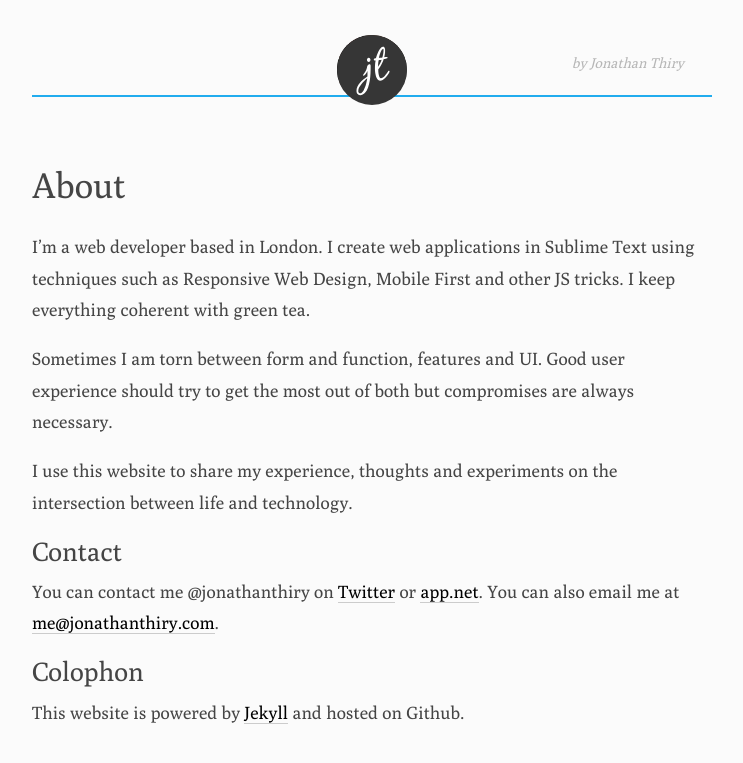
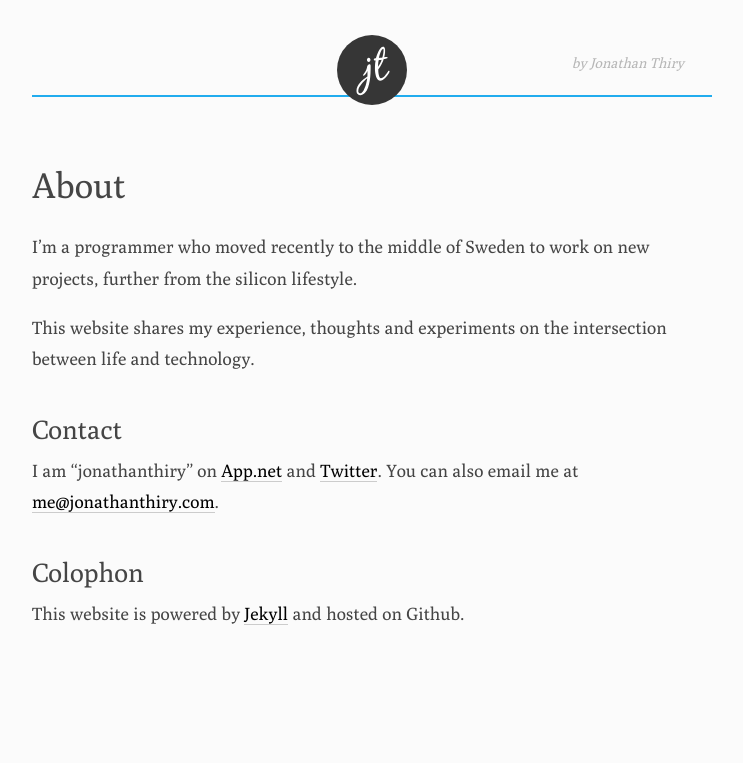
Before and after one commit to jonathanthiry/jonathanthiry.github.com, a Jekyll site: the page built from about.md, in a window 1280 px wide. Shown: the top 763 px of the page, without its empty margins (268-1011 px from the left). Built offline with Jekyll 4.4.1, drawn with Linux system fonts in a browser that asks for light colours.

Commit message:
Update about page and styles

```diff
--- a/_layouts/default.html
+++ b/_layouts/default.html
@@ -11,7 +11,6 @@
 <body>
   <header class="header">
     <a href="/" class="logo">
-      <img src="/assets/images/jonathan-circle.png">
       <img class="logo-img" src="/assets/images/logo.svg">
     </a>
     <nav>
--- a/about.md
+++ b/about.md
@@ -3,17 +3,15 @@ layout: page
 title: About
 ---
 
-I'm a web developer based in London. I create web applications in Sublime Text using techniques such as Responsive Web Design, Mobile First and other JS tricks. I keep everything coherent with green tea.
+I'm a programmer who moved recently to the middle of Sweden to work on new projects, further from the silicon lifestyle.
 
-Sometimes I am torn between form and function, features and UI. Good user experience should try to get the most out of both but compromises are always necessary.
-
-I use this website to share my experience, thoughts and experiments on the intersection between life and technology.
+This website shares my experience, thoughts and experiments on the intersection between life and technology.
 
 ## Contact
 
-You can contact me @jonathanthiry on [Twitter](http://twitter.com/jonathanthiry) or [app.net](https://alpha.app.net/jonathanthiry).
+I am "jonathanthiry" on [App.net](https://alpha.app.net/jonathanthiry) and [Twitter](http://twitter.com/jonathanthiry).
 You can also email me at <me@jonathanthiry.com>.
 
 ## Colophon
 
-This website is powered by [Jekyll](https://github.com/mojombo/jekyll) and hosted on Github.
+This website is powered by [Jekyll](http://jekyllrb.com/) and hosted on Github.
--- a/assets/stylesheets/styles.css
+++ b/assets/stylesheets/styles.css
@@ -35,14 +35,14 @@ a:focus {
 h1 {
   font-size: 2em;
   font-weight: normal;
-  margin: 0;
+  margin: 1.5em 0 0;
   line-height: 1.2em;
 }
 
 h2 {
   font-size: 1.5em;
   font-weight: normal;
-  margin: 0;
+  margin: 1.5em 0 0;
   line-height: 1.2em;
 }
 
@@ -155,11 +155,6 @@ a:active {
   position: absolute;
   width: 70px;
   height: 70px;
-  transition: 1s ease 0.2s;
-}
-
-.logo-img:hover {
-  opacity: 0;
 }
 
 nav {
```
